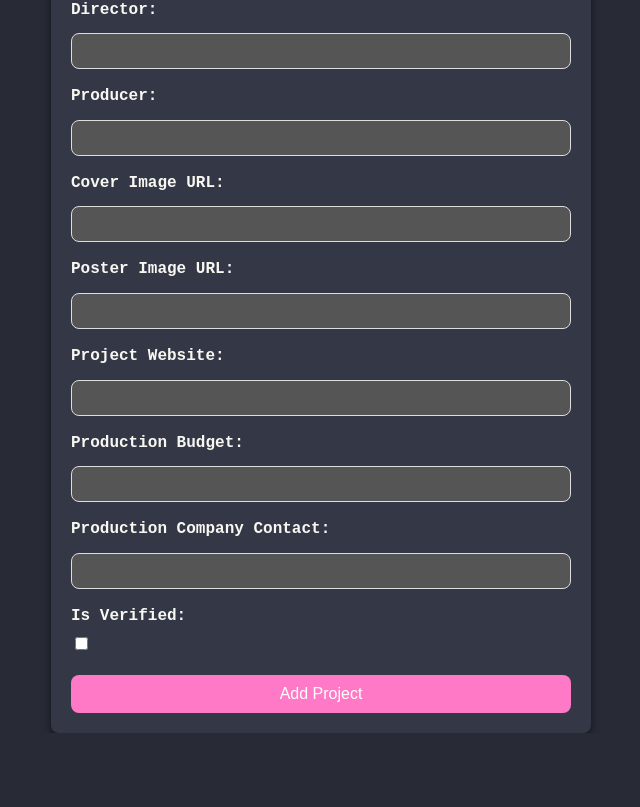
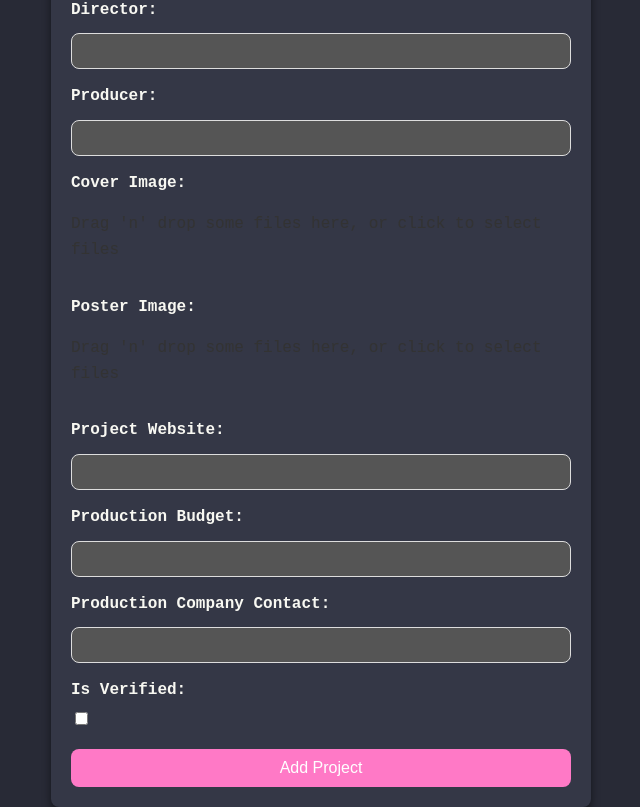
Before and after one commit to fco71/whosonset, a React app: page /projects/add in a window 1280 px wide. Shown: the part 1050-1857 px from the top of the page, without its empty margins (319-959 px from the left). Before the commit the page ends 1783 px from the top, so only its background shows below. Built offline with nearby package versions, Linux system fonts and the light colour scheme; no server answers; sample sign-in values are in the browser's storage.

Commit message:
look and feel baby steps v1

```diff
--- a/package.json
+++ b/package.json
@@ -35,8 +35,10 @@
     "html-webpack-plugin": "^5.6.3",
     "react": "^18.2.0",
     "react-dom": "^18.2.0",
+    "react-dropzone": "^14.3.8",
     "react-firebase-hooks": "^5.1.1",
-    "react-router-dom": "^7.6.0"
+    "react-router-dom": "^7.6.0",
+    "uuid": "^11.1.0"
   },
   "repository": {
     "type": "git",
--- a/src/components/AddProject.tsx
+++ b/src/components/AddProject.tsx
@@ -4,8 +4,9 @@ import { useNavigate } from 'react-router-dom';
 import { db, auth } from '../firebase'; // Import Firestore and auth
 import { collection, addDoc } from 'firebase/firestore';
 import { useAuthState } from 'react-firebase-hooks/auth';
+import ImageUploader from './ImageUploader'; // Import the ImageUploader component
 
-interface AddProjectProps {}
+interface AddProjectProps { }
 
 const AddProject: React.FC<AddProjectProps> = () => {
     const [projectName, setProjectName] = useState<string>('');
@@ -68,6 +69,17 @@ const AddProject: React.FC<AddProjectProps> = () => {
             navigate('/login');
         }
     };
+
+    // Callback function to receive the uploaded image URL
+    const handleCoverImageUploaded = (url: string) => {
+        setCoverImageUrl(url);
+    };
+
+    // Callback function to receive the uploaded image URL
+    const handlePosterImageUploaded = (url: string) => {
+        setPosterImageUrl(url);
+    };
+
 
     if (loading) {
         return <p>Loading...</p>;
@@ -196,22 +208,12 @@ const AddProject: React.FC<AddProjectProps> = () => {
                     />
                 </div>
                   <div>
-          <label htmlFor="coverImageUrl">Cover Image URL:</label>
-          <input
-            type="text"
-            id="coverImageUrl"
-            value={coverImageUrl}
-            onChange={(e) => setCoverImageUrl((e.target as HTMLInputElement).value)}
-          />
+                    <label htmlFor="coverImageUrl">Cover Image:</label>
+                    <ImageUploader onImageUploaded={handleCoverImageUploaded} />
                 </div>
                 <div>
-          <label htmlFor="posterImageUrl">Poster Image URL:</label>
-          <input
-            type="text"
-            id="posterImageUrl"
-            value={posterImageUrl}
-            onChange={(e) => setPosterImageUrl((e.target as HTMLInputElement).value)}
-          />
+                    <label htmlFor="posterImageUrl">Poster Image:</label>
+                    <ImageUploader onImageUploaded={handlePosterImageUploaded} />
                 </div>
                 <div>
                     <label htmlFor="projectWebsite">Project Website:</label>
--- /dev/null
+++ b/src/components/ImageUploader.tsx
@@ -0,0 +1,43 @@
+import React, { useState, useCallback } from 'react';
+import { useDropzone } from 'react-dropzone';
+import { v4 as uuidv4 } from 'uuid';
+
+interface ImageUploaderProps {
+    onImageUploaded: (url: string) => void;
+}
+
+const ImageUploader: React.FC<ImageUploaderProps> = ({ onImageUploaded }) => {
+    const [preview, setPreview] = useState<string | null>(null);
+
+    const onDrop = useCallback((acceptedFiles: File[]) => {
+        const file = acceptedFiles[0];
+        if (file) {
+            const imageUrl = URL.createObjectURL(file);
+            setPreview(imageUrl);
+            onImageUploaded(imageUrl);
+        }
+    }, [onImageUploaded]);
+
+    const { getRootProps, getInputProps, isDragActive } = useDropzone({
+        onDrop,
+        accept: {
+            'image/*': []
+        }
+    });
+
+    return (
+        <div>
+            <div {...getRootProps()} className="dropzone">
+                <input {...getInputProps()} />
+                {
+                    isDragActive ?
+                        <p>Drop the files here ...</p> :
+                        <p>Drag 'n' drop some files here, or click to select files</p>
+                }
+            </div>
+            {preview && <img src={preview} alt="Preview" style={{ width: '200px', marginTop: '10px' }} />}
+        </div>
+    );
+};
+
+export default ImageUploader;
--- /dev/null
+++ b/src/styles/ImageUploader.scss
@@ -0,0 +1,12 @@
+.dropzone {
+    border: 2px dashed #ccc;
+    border-radius: 5px;
+    padding: 20px;
+    text-align: center;
+    cursor: pointer;
+    margin-bottom: 10px;
+
+    &:hover {
+        border-color: #999;
+    }
+}
```
Also changed, not shown: 1 other file (tests, documents, lock files or other folders). Lines whose indentation alone changed are shown as unchanged.
